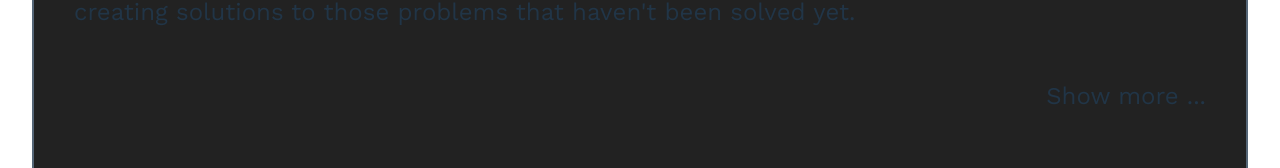
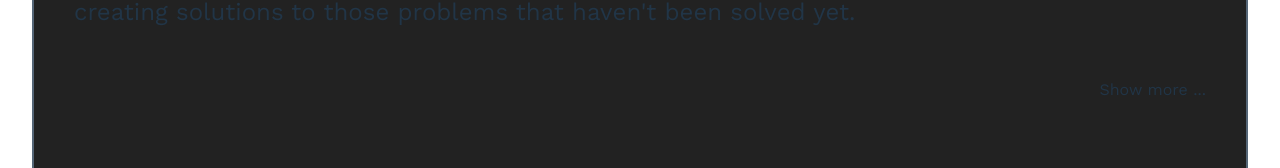
Before and after one commit to skullyflower/hire-dragon, a React (Vite) app: page / in a window 1280 px wide. Shown: the part 209-377 px from the top of the page. Built offline with nearby package versions, Linux system fonts and the light colour scheme.

Commit message:
added router updated animations

```diff
--- a/package.json
+++ b/package.json
@@ -15,7 +15,8 @@
   },
   "dependencies": {
     "react": "^18.2.0",
-    "react-dom": "^18.2.0"
+    "react-dom": "^18.2.0",
+    "react-router-dom": "^6.11.2"
   },
   "devDependencies": {
     "@testing-library/react": "^14.0.0",
--- a/src/App.tsx
+++ b/src/App.tsx
@@ -1,10 +1,14 @@
+import { Routes, Route } from 'react-router-dom';
 import { HireMe } from './HireMe';
 import './App.css';
 
 function App() {
   return (
     <div className='App'>
-      <HireMe />
+      <Routes>
+        <Route path='/' element={<HireMe />} />
+        <Route path='*' element={<HireMe />} />
+      </Routes>
     </div>
   );
 }
--- a/src/HireMe/HireMe.scss
+++ b/src/HireMe/HireMe.scss
@@ -54,7 +54,7 @@ p{
   .slideLink{
     a {
       color:#a1df51;
-      transition: all .3s ease-in;
+      transition: all .3s ease-out ;
       display:inline-block;
       font-size: 2em;
       font-weight: bold;
--- a/src/HireMe/HireMe.tsx
+++ b/src/HireMe/HireMe.tsx
@@ -71,10 +71,11 @@ export const HireMe = () => {
                   systems, and the end users of what I&apos;m working on in mind. It makes me better
                   at communicating technical subjects to non engineers than some.
                 </p>
+                <p>When I can, I draw monsters and comics. I also occasionally paint.</p>
               </>
             )}
             <p
-              style={{ textAlign: 'right', cursor: 'pointer' }}
+              style={{ fontSize: '1em', textAlign: 'right', cursor: 'pointer' }}
               onClick={() => setTextExpaned(!textExpanded)}
             >
               {textExpanded ? '... Show less' : 'Show more ...'}
--- a/src/main.tsx
+++ b/src/main.tsx
@@ -1,10 +1,13 @@
 import React from 'react';
 import ReactDOM from 'react-dom/client';
+import { BrowserRouter } from 'react-router-dom';
 import App from './App';
 import './index.css';
 
 ReactDOM.createRoot(document.getElementById('root') as HTMLElement).render(
   <React.StrictMode>
-    <App />
+    <BrowserRouter>
+      <App />
+    </BrowserRouter>
   </React.StrictMode>,
 );
```
Also changed, not shown: 2 other files (tests, documents, lock files or other folders).
